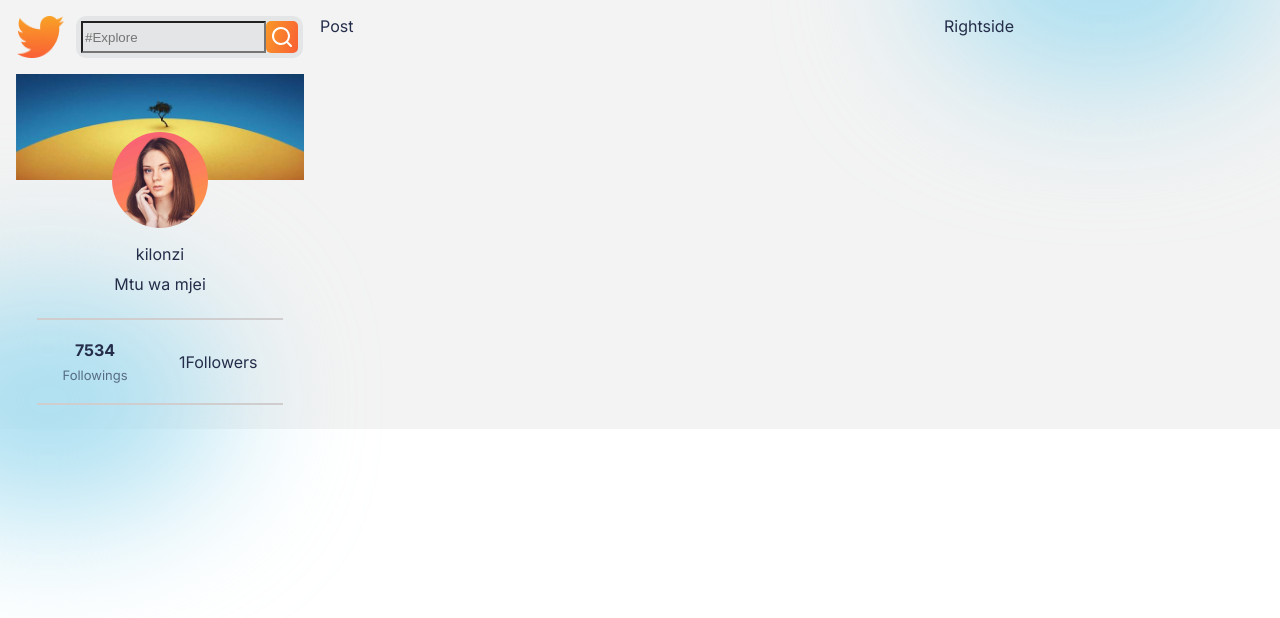
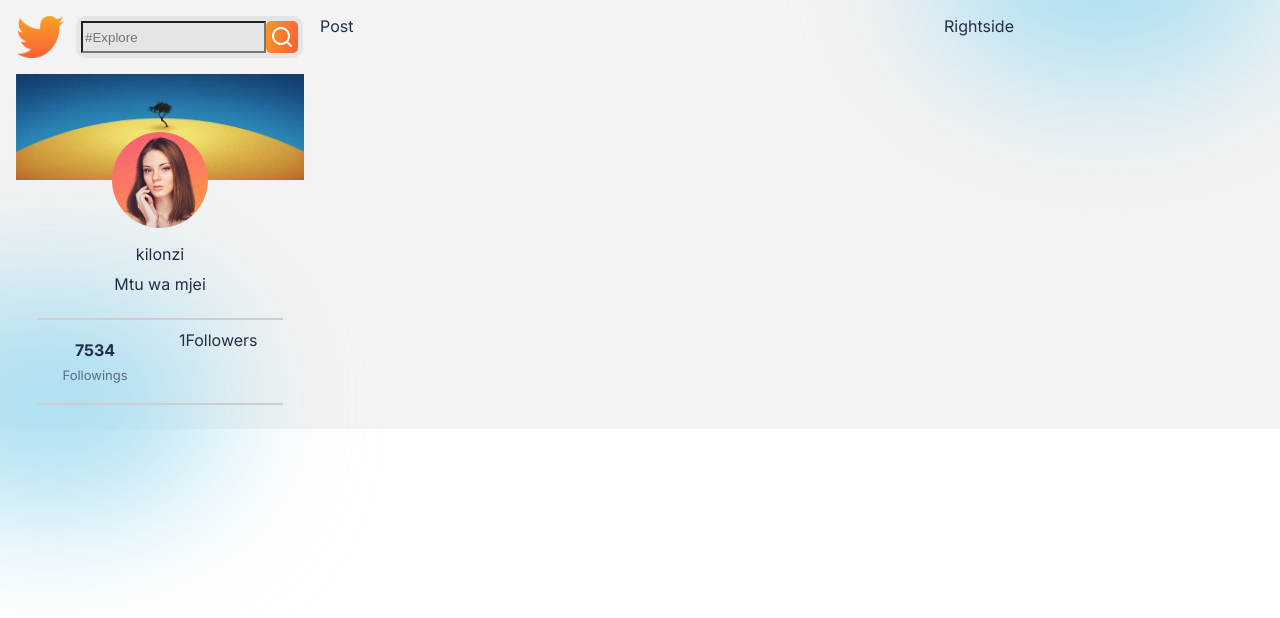
Before and after one commit to ibrahimy353/nexchat-socialmedia_frontend, a React (Create React App) app: page / in a window 1280 px wide. Shown: the top 618 px of the page. Built offline with nearby package versions, Linux system fonts and the light colour scheme.

Commit message:
drawn a verticle line on the profile

```diff
--- a/src/components/ProfileCard.jsx/ProfileCard.css
+++ b/src/components/ProfileCard.jsx/ProfileCard.css
@@ -80,3 +80,8 @@
     color: var(--gray);
     font-size: 13px;
 }
+
+.vl{
+    height: 150%;
+    border-left: 2px solid var (--hrColor);
+}
```
